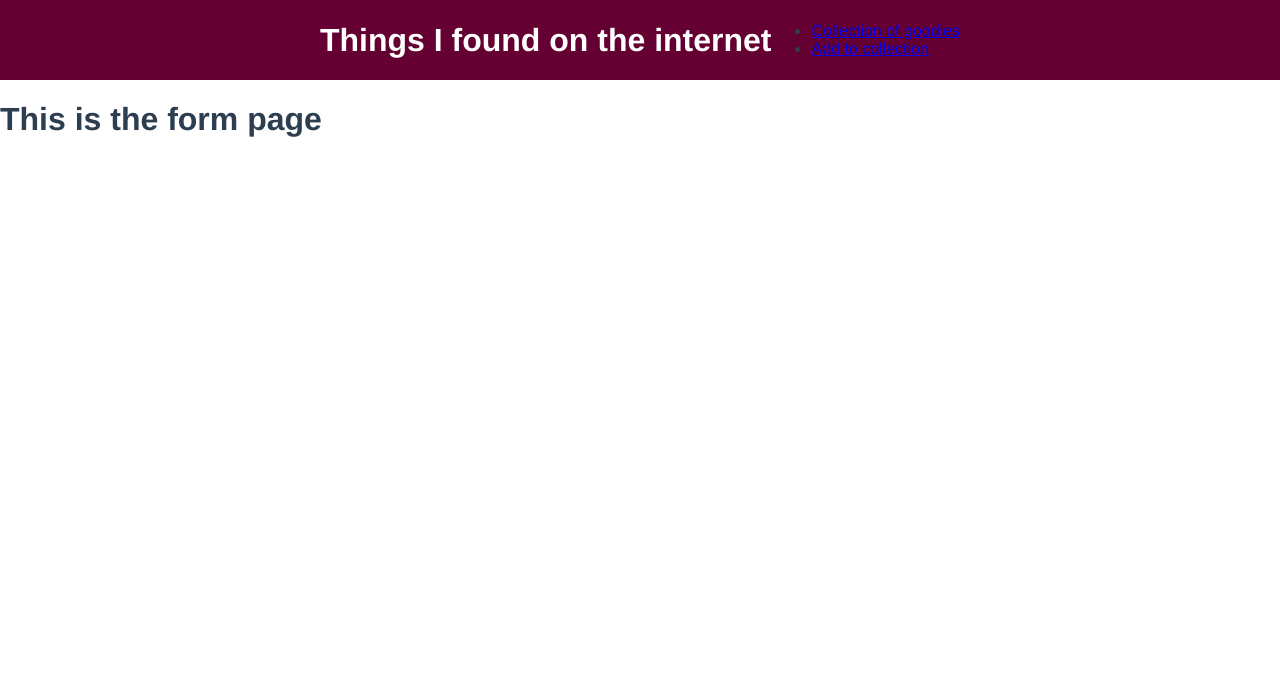
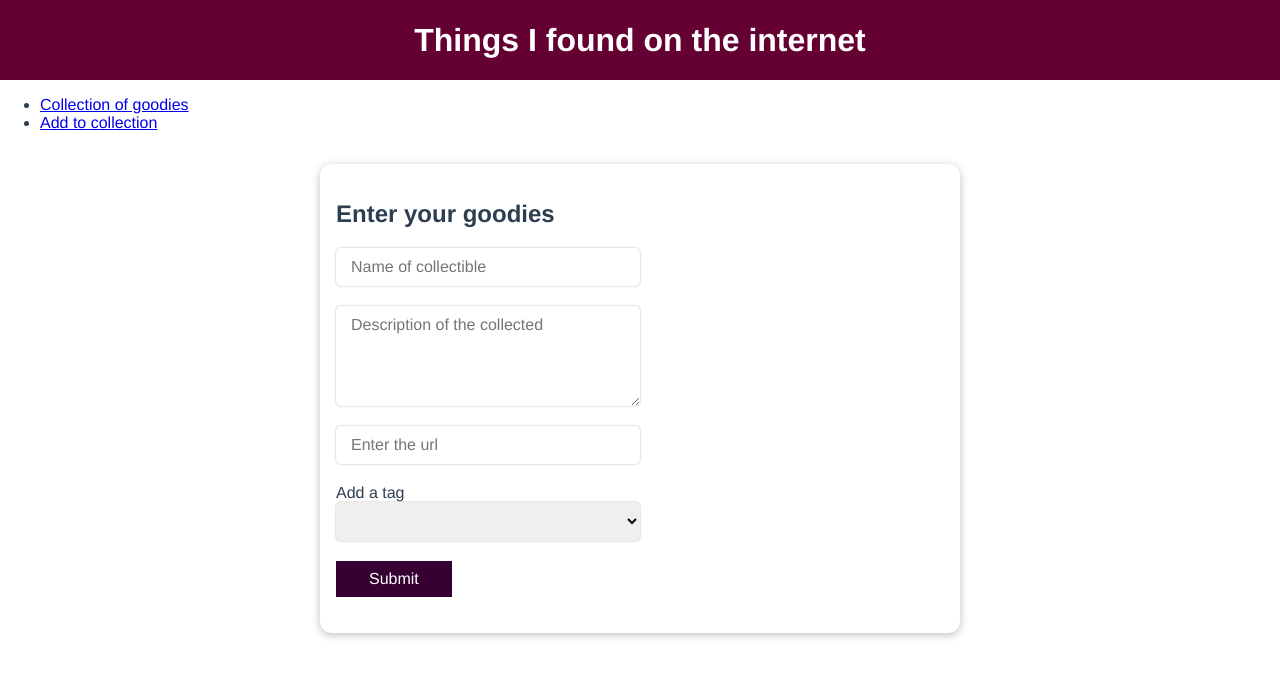
Before and after one commit to fin111/colectibles, a Vue app: page /add-to-collection in a window 1280 px wide. Shown: the top 678 px of the page. Built offline with nearby package versions, Linux system fonts and the light colour scheme.

Commit message:
added a db and api calls

```diff
--- a/package.json
+++ b/package.json
@@ -8,8 +8,10 @@
     "lint": "vue-cli-service lint"
   },
   "dependencies": {
+    "axios": "^0.21.1",
     "core-js": "^3.6.5",
     "vue": "^3.0.0",
+    "vue-axios": "^3.2.4",
     "vue-router": "^4.0.4",
     "vuex": "^4.0.0"
   },
@@ -20,7 +22,9 @@
     "@vue/compiler-sfc": "^3.0.0",
     "babel-eslint": "^10.1.0",
     "eslint": "^6.7.2",
-    "eslint-plugin-vue": "^7.0.0-0"
+    "eslint-plugin-vue": "^7.0.0-0",
+    "sass": "^1.32.8",
+    "sass-loader": "^10.1.1"
   },
   "eslintConfig": {
     "root": true,
--- /dev/null
+++ b/src/components/UI/BaseButton.vue
@@ -0,0 +1,22 @@
+<template>
+  <button>
+    <slot></slot>
+  </button>
+</template>
+
+<style scoped>
+button {
+  font: inherit;
+  border: 1px solid #360032;
+  background-color: #360032;
+  color: white;
+  padding: 0.5rem 2rem;
+  cursor: pointer;
+}
+
+button:hover,
+button:active {
+  background-color: #5c0556;
+  border-color: #5c0556;
+}
+</style>
--- /dev/null
+++ b/src/components/UI/BaseCard.vue
@@ -0,0 +1,16 @@
+<template>
+  <div>
+    <slot></slot>
+  </div>
+</template>
+
+<style scoped>
+div {
+  margin: 2rem auto;
+  max-width: 40rem;
+  padding: 1rem;
+  border-radius: 12px;
+  box-shadow: 0 2px 8px rgba(0, 0, 0, 0.26);
+  background-color: #fff;
+}
+</style>
--- a/src/components/collections/StoredCollections.vue
+++ /dev/null
@@ -1,16 +0,0 @@
-<template>
-  <ul>
-    <li v-for="col in storedCollections" :key="col.id">
-      <h2>{{ col.title }}</h2>
-      <p>{{ col.desc }}</p>
-      <a :href="col.link" target="_blank">Go to {{ col.title }}</a>
-      <p>tag: {{ col.tag }}</p>
-    </li>
-  </ul>
-</template>
-
-<script>
-export default {
-  inject: ['storedCollections']
-}
-</script>
--- a/src/components/collections/TheCollections.vue
+++ /dev/null
@@ -1,54 +0,0 @@
-<template>
-  <ul>
-    <stored-collections></stored-collections>
-  </ul>
-</template>
-
-<script>
-import StoredCollections from './StoredCollections.vue';
-
-export default {
-  components: {
-    StoredCollections,
-  },
-  data() {
-    return {
-      storedCollections: [
-        {
-          id: 'Smashing Magazine',
-          title: 'Smashing Magazine',
-          desc: 'Smashing Magazine is a website and eBook publisher that offers editorial content and professional resources for web developers and web designers',
-          link: 'https://www.smashingmagazine.com/',
-          tag: 'website'
-        },
-        {
-          id: 'CSS Tricks',
-          title: 'CSS Tricks',
-          desc: 'Daily articles about CSS, HTML, JavaScript, and all things related to web design and development',
-          link: 'https://css-tricks.com/',
-          tag: 'website'
-        },
-        {
-          id: 'Codrops',
-          title: 'Codrops',
-          desc: 'Codrops is a web design and development blog that publishes articles and tutorials about the latest web trends, techniques and new possibilities',
-          link: 'https://tympanus.net/codrops/',
-          tag: 'website'
-        },
-        {
-          id: 'Rich Roll Podcast',
-          title: 'Change Your Brain: Neuroscientist Dr. Andrew Huberman | Rich Roll Podcast',
-          desc: '',
-          link: 'https://www.youtube.com/watch?v=SwQhKFMxmDY&t=2248s',
-          tag: 'video'
-        }
-      ]
-    }
-  },
-  provide() {
-    return {
-      storedCollections: this.storedCollections
-    }
-  }
-}
-</script>
--- a/src/components/layouts/TheHeader.vue
+++ b/src/components/layouts/TheHeader.vue
@@ -1,7 +1,8 @@
 <template>
   <header>
     <h1>{{ title }}</h1>
-    <ul>
+  </header>
+  <ul>
       <li>
         <router-link to='/collection'>Collection of goodies</router-link>
       </li>
@@ -9,7 +10,6 @@
         <router-link to='/add-to-collection'>Add to collection</router-link>
       </li>
     </ul>
-  </header>
 </template>
 
 <script>
--- a/src/pages/CollectionsInput.vue
+++ b/src/pages/CollectionsInput.vue
@@ -1,3 +1,105 @@
 <template>
-  <h1>This is the form page</h1>
+  <section>
+    <base-card>
+      <h2>Enter your goodies</h2>
+      <form @submit.prevent="submitCollection">
+        <div class="form-control">
+          <input type="text" id="name" name="name" placeholder="Name of collectible" v-model.trim="enteredName">
+        </div>
+        <div class="form-control">
+          <textarea name="description" id="description" placeholder="Description of the collected" v-model.trim="enteredDesc"></textarea>
+        </div>
+        <div class="form-control">
+          <input type="url" id="url" name="url" placeholder="Enter the url" v-model.trim="enteredUrl">
+        </div>
+        <div class="form-control" required>
+          <label for="tags">Add a tag</label>
+          <select name="tags" id="tags" autocomplete="off" v-model='enteredTag'>
+            <option hidden>Add a tag</option>
+            <option value="website">Website</option>
+            <option value="image">Image</option>
+            <option value="video">Video</option>
+          </select>
+        </div>
+        <p v-if="invalidInput">Please fill in all fields before submitting!!</p>
+        <p v-if="error">{{ error }}</p>
+        <div class="form-control">
+          <base-button>Submit</base-button>
+        </div>
+      </form>
+    </base-card>
+  </section>
 </template>
+
+<script>
+export default {
+  data() {
+    return {
+      enteredName: '',
+      enteredDesc: '',
+      enteredUrl: '',
+      enteredTag: null,
+      invalidInput: false,
+      error: null
+    }
+  },
+  methods: {
+    submitCollection() {
+      if (this.enteredName === '' || this.enteredDesc === '' || this.enteredUrl === '' || !this.enteredTag ){
+        this.invalidInput = true;
+        //console.log('invalid');
+        return;
+      }
+      this.invalidInput = false;
+      this.error = null;
+      fetch('https://collections-76711-default-rtdb.europe-west1.firebasedatabase.app/collections.json', {
+        method: 'POST',
+        headers: {
+          'Content-Type': 'application/json'
+        },
+        body: JSON.stringify({
+          name: this.enteredName,
+          desc: this.enteredDesc,
+          url: this.enteredUrl,
+          tag: this.enteredTag
+        })
+      }).then(response => {
+        if (response.ok) {
+          //console.log('its ok!!')
+        } else {
+          throw new Error('could not save data!!');
+        }
+      }).catch(error => {
+        //console.log(error);
+        this.error = error.message;
+      });
+
+      this.enteredName = '';
+      this.enteredDesc = '';
+      this.enteredUrl = '';
+      this.enteredTag = null;
+    }
+  }
+}
+</script>
+
+<style lang="scss" scoped>
+.form-control {
+  margin-bottom: 20px;
+  input, select, textarea {
+    font-family: Avenir, Helvetica, Arial, sans-serif;
+    font-size: 1rem;
+    padding: 10px 15px;
+    border-radius: 5px;
+    box-shadow: 0 0 2px 0 rgba(0,0,0,0.35);
+    border: none;
+    width: 50%;
+    display: block;
+  }
+  textarea {
+    min-height: 100px;
+    min-width: 50%;
+    max-width: 50%;
+  }
+}
+</style>
--- a/src/pages/CollectionsList.vue
+++ b/src/pages/CollectionsList.vue
@@ -1,14 +1,54 @@
 <template>
-  <h1>This is the collections page</h1>
-  <the-collection></the-collection>
+  <base-card>
+  <h2>The goodies!!</h2>
+  <p v-if="isLoading">Loading....</p>
+  <p v-else-if="!isLoading && error">{{ error }}</p>
+  <p v-else-if="!isLoading && (!storedCollections || storedCollections.length === 0)">There are no goodies to display, why nit be the first to add one!!</p>
+    <ul v-else>
+      <li v-for="col in storedCollections" :key="col.id">
+        <h2>{{ col.name }}</h2>
+        <p>{{ col.desc }}</p>
+        <a :href="col.url" target="_blank">Go to {{ col.name }}</a>
+        <p>tag: {{ col.tag }}</p>
+      </li>
+    </ul>
+  </base-card>
 </template>
 
 <script>
-import TheCollection from '../components/collections/TheCollections';
-
 export default {
-  components: {
-    TheCollection
+  data() {
+    return {
+      storedCollections: [],
+      isLoading: false,
+      error: null
+    }
+  },
+  mounted() {
+    this.isLoading = true;
+    this.error = null;
+    fetch('https://collections-76711-default-rtdb.europe-west1.firebasedatabase.app/collections.json').then( response => {
+      if ( response.ok ) {
+        return response.json();
+      }
+    }).then( data => {
+      this.isLoading = false;
+      const storedCollections = [];
+      for (const id in data) {
+        //console.log(id);
+        storedCollections.push({
+          id: id,
+          name: data[id].name,
+          desc: data[id].desc,
+          url: data[id].url,
+          tag: data[id].tag
+        });
+      }
+      this.storedCollections = storedCollections;
+    }).catch(() => {
+      this.isLoading = false;
+      this.error = 'Failed to fetch data = please try again later';
+    })
   }
 }
 </script>
```
Also changed, not shown: src/main.js (+10 -2 lines), 1 other file (tests, documents, lock files or other folders).
